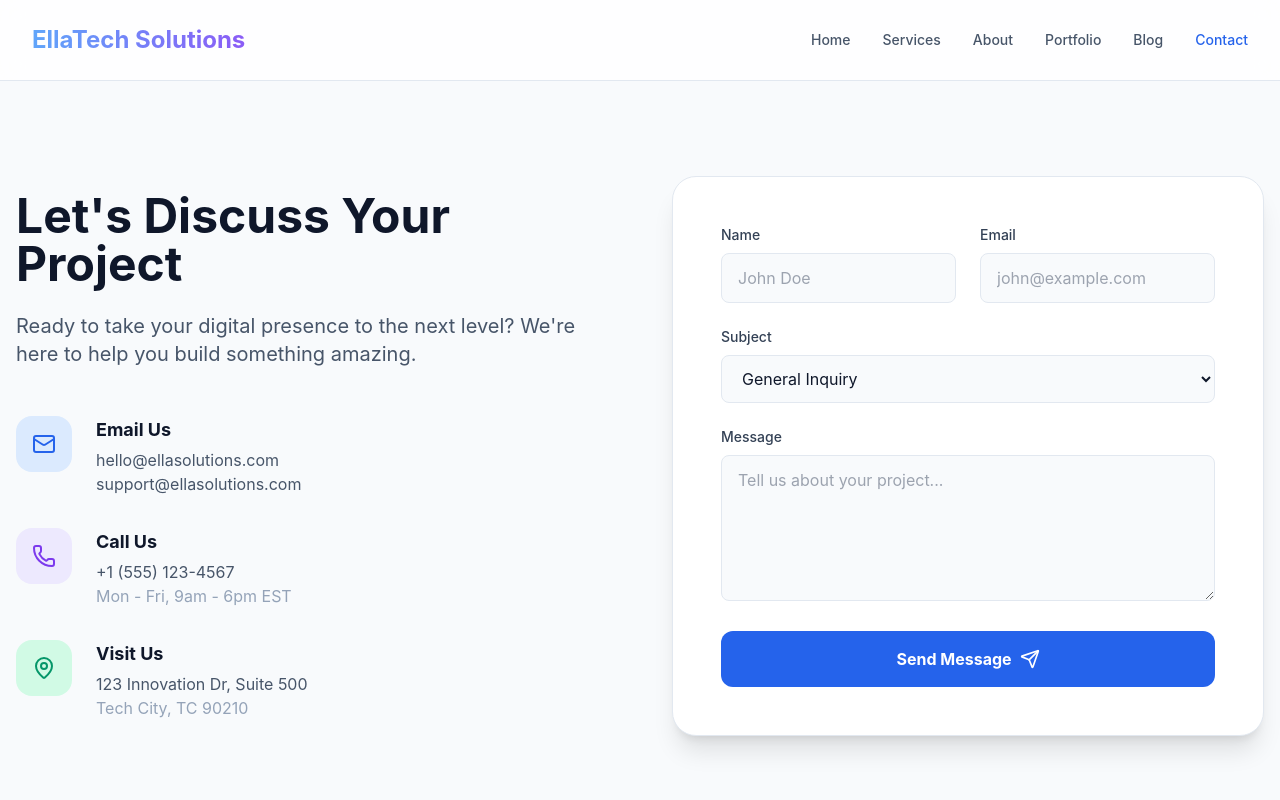
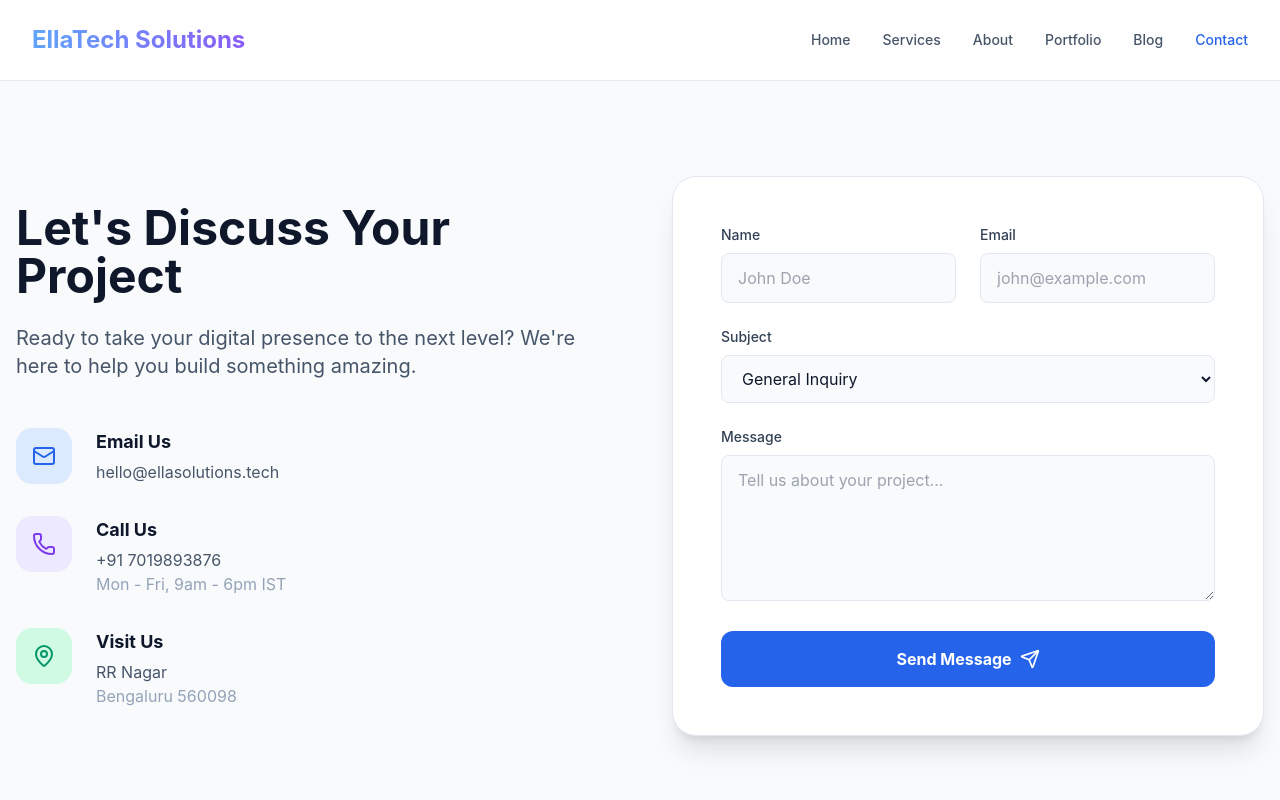
Before and after one commit to sravindra27/ella-solutions-web, a React (Vite) app: page /contact in a window 1280 px wide. Shown: the top 800 px of the page. Built offline with nearby package versions, Linux system fonts and the light colour scheme.

Commit message:
Update Contact.jsx

```diff
--- a/src/pages/Contact.jsx
+++ b/src/pages/Contact.jsx
@@ -20,7 +20,7 @@ const Contact = () => {
     return (
         <>
             <Helmet>
-                <title>Contact Us | ELLA Solutions</title>
+                <title>Contact Us | EllaTech Solutions</title>
                 <meta name="description" content="Get in touch with ELLA Solutions for your web and mobile app development needs." />
             </Helmet>
 
@@ -45,8 +45,7 @@ const Contact = () => {
                                     </div>
                                     <div>
                                         <h3 className="text-lg font-bold text-slate-900 mb-1">Email Us</h3>
-                                        <p className="text-slate-600">hello@ellasolutions.com</p>
-                                        <p className="text-slate-600">support@ellasolutions.com</p>
+                                        <p className="text-slate-600">hello@ellasolutions.tech</p>
                                     </div>
                                 </div>
                                 <div className="flex items-start space-x-6">
@@ -55,8 +54,8 @@ const Contact = () => {
                                     </div>
                                     <div>
                                         <h3 className="text-lg font-bold text-slate-900 mb-1">Call Us</h3>
-                                        <p className="text-slate-600">+1 (555) 123-4567</p>
-                                        <p className="text-slate-400">Mon - Fri, 9am - 6pm EST</p>
+                                        <p className="text-slate-600">+91 7019893876</p>
+                                        <p className="text-slate-400">Mon - Fri, 9am - 6pm IST</p>
                                     </div>
                                 </div>
                                 <div className="flex items-start space-x-6">
@@ -65,8 +64,8 @@ const Contact = () => {
                                     </div>
                                     <div>
                                         <h3 className="text-lg font-bold text-slate-900 mb-1">Visit Us</h3>
-                                        <p className="text-slate-600">123 Innovation Dr, Suite 500</p>
-                                        <p className="text-slate-400">Tech City, TC 90210</p>
+                                        <p className="text-slate-600">RR Nagar</p>
+                                        <p className="text-slate-400">Bengaluru 560098</p>
                                     </div>
                                 </div>
                             </div>
```
